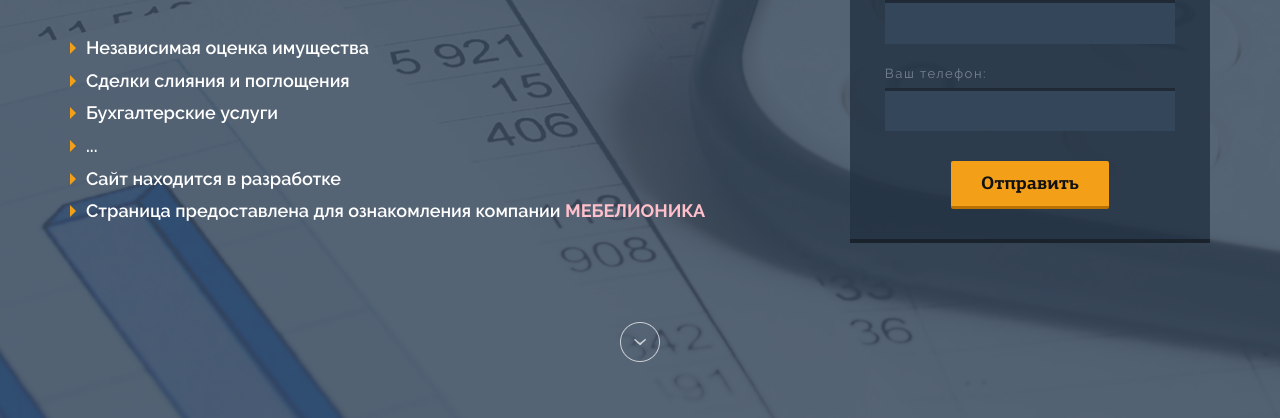
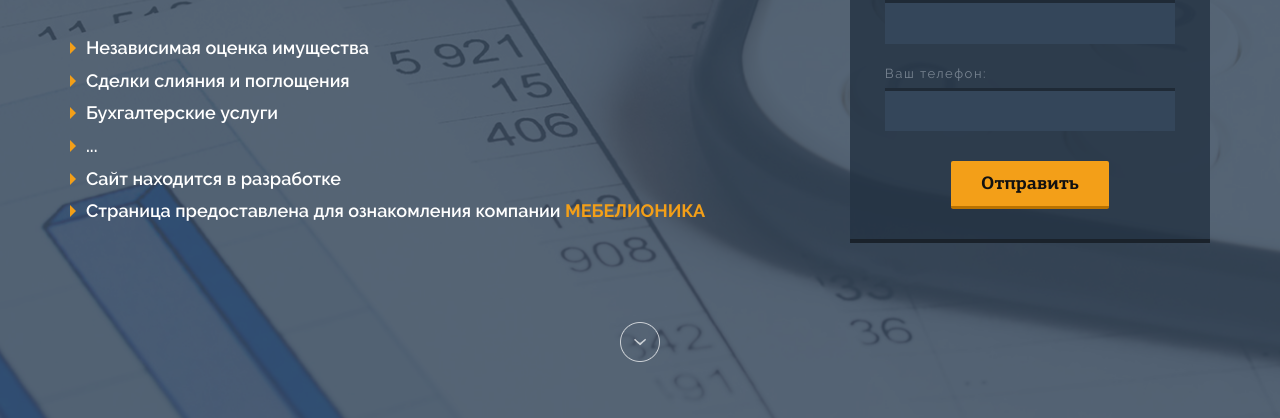
Before and after one commit to Nolaris/nolaris.github.io, a plain HTML site: page index.html in a window 1280 px wide. Shown: the part 382-800 px from the top of the page. Drawn offline with Linux system fonts and the light colour scheme.

Commit message:
Update index.html

```diff
--- a/index.html
+++ b/index.html
@@ -94,7 +94,7 @@
 								<li><a href="#">Бухгалтерские услуги</a></li>
 								<li><a href="#">...</a></li>
 								<li><a href="#">Сайт находится в разработке</a></li>
-								<li><a href="#">Страница предоставлена для ознакомления компании <span style="color: pink"><strong>МЕБЕЛИОНИКА</strong></span></a></li>
+								<li><a href="#">Страница предоставлена для ознакомления компании <span style="color:#F39F18"><strong>МЕБЕЛИОНИКА</strong></span></a></li>
 							</ul>
 
 						</div>
```
